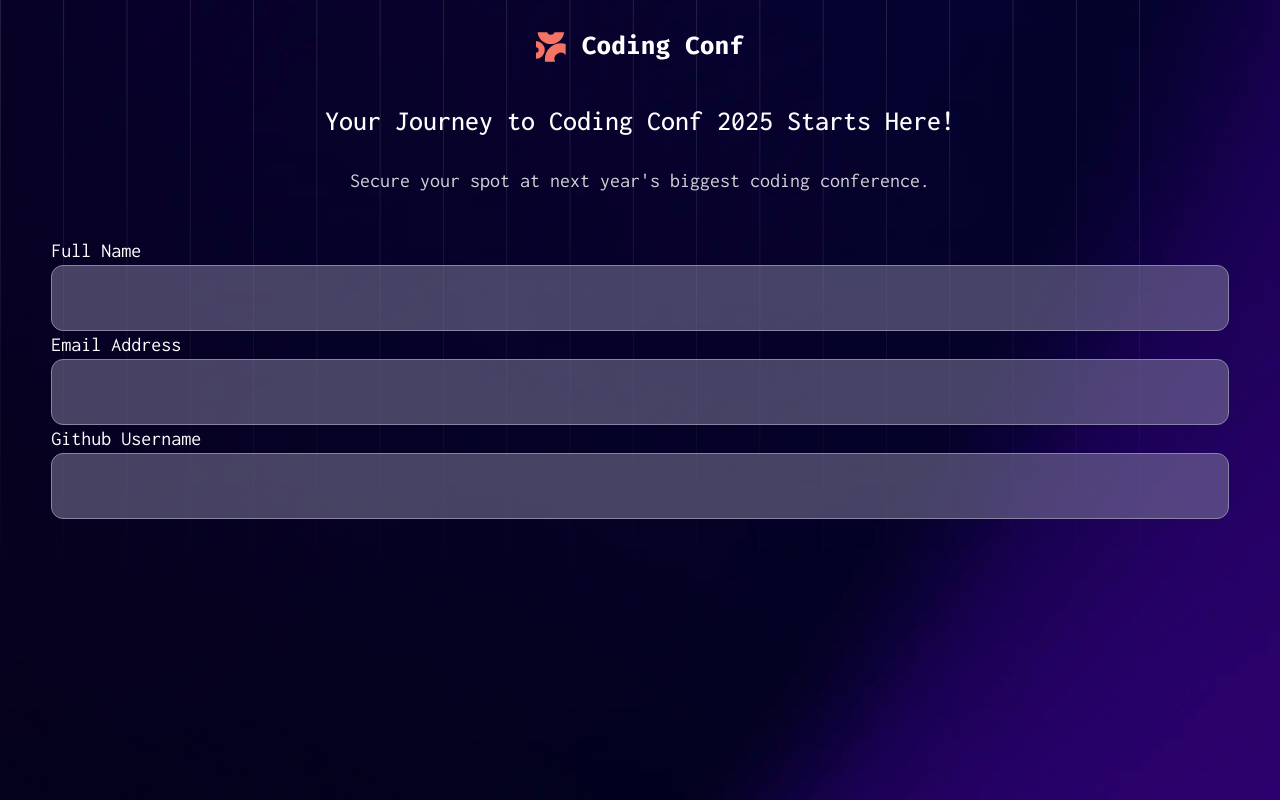
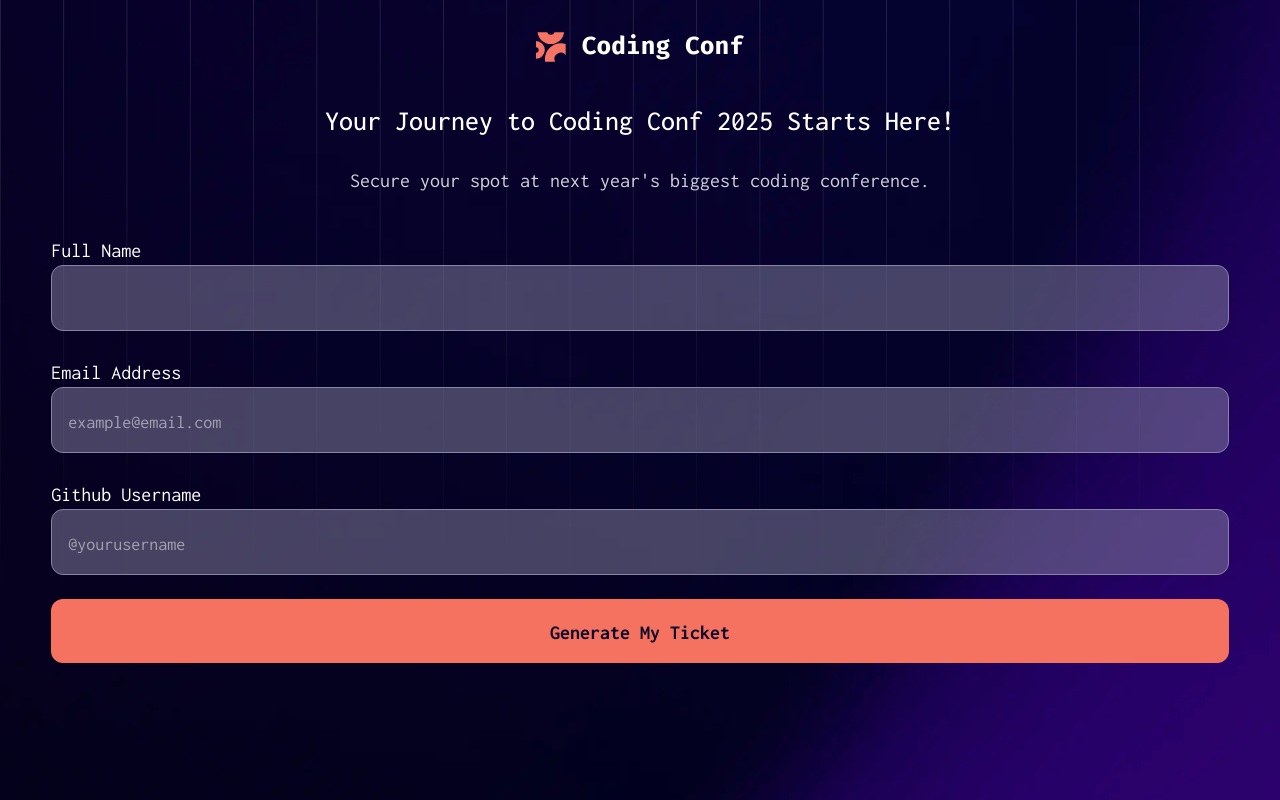
Before and after one commit to RealKendpr/conf-ticket-generator, a React (Vite) app: page / in a window 1280 px wide. Built offline with nearby package versions, Linux system fonts and the light colour scheme.

Commit message:
added placeholders for inouts and submit button

```diff
--- a/src/components/form.tsx
+++ b/src/components/form.tsx
@@ -3,9 +3,27 @@ import Input from "./Input";
 export default function Form() {
   return (
     <form action="/">
-      <Input label="Full Name" type="text" name="fullName"></Input>
-      <Input label="Email Address" type="email" name="emailAddress"></Input>
-      <Input label="Github Username" type="text" name="ghUsername"></Input>
+      <div className="grid gap-y-7">
+        <Input label="Full Name" type="text" name="fullName"></Input>
+        <Input
+          label="Email Address"
+          type="email"
+          name="emailAddress"
+          placeholder="example@email.com"
+        ></Input>
+        <Input
+          label="Github Username"
+          type="text"
+          name="ghUsername"
+          placeholder="@yourusername"
+        ></Input>
+      </div>
+      <button
+        className="mt-6 w-full cursor-pointer rounded-xl bg-orange-500 pt-5 pb-4 text-xl font-bold text-neutral-900"
+        type="submit"
+      >
+        Generate My Ticket
+      </button>
     </form>
   );
 }
```
